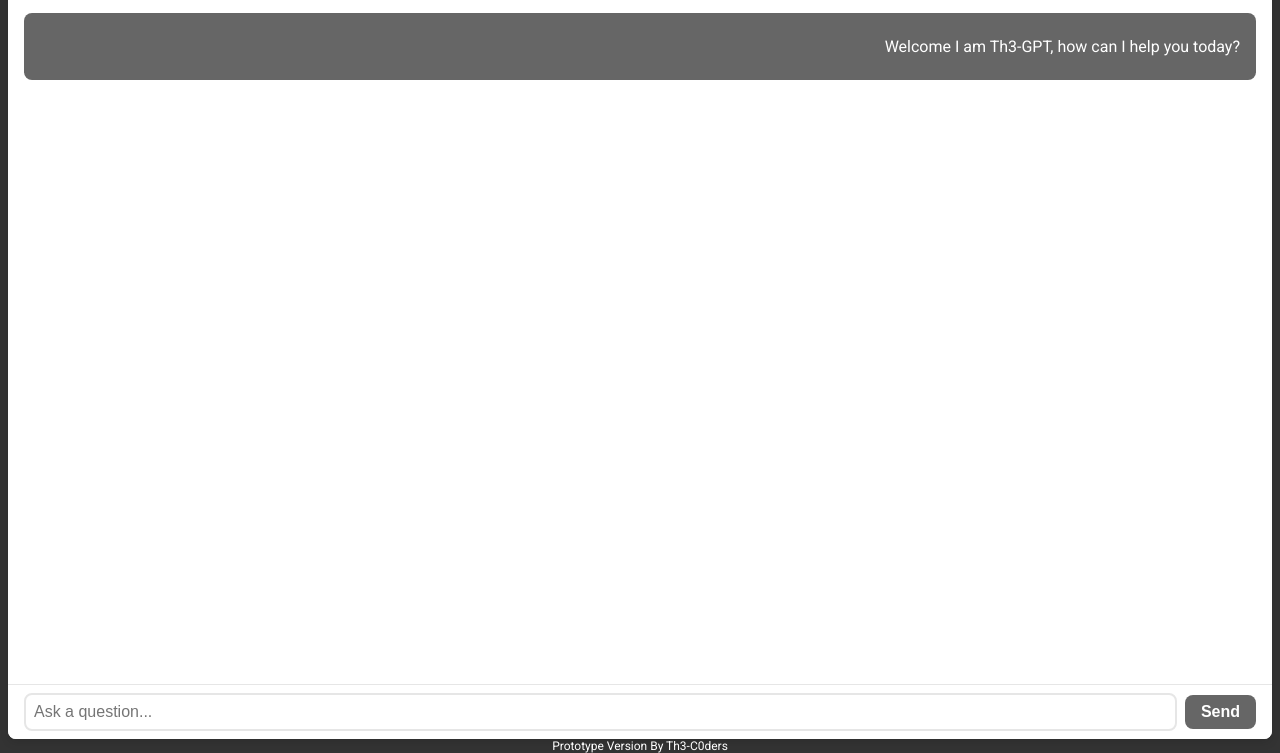
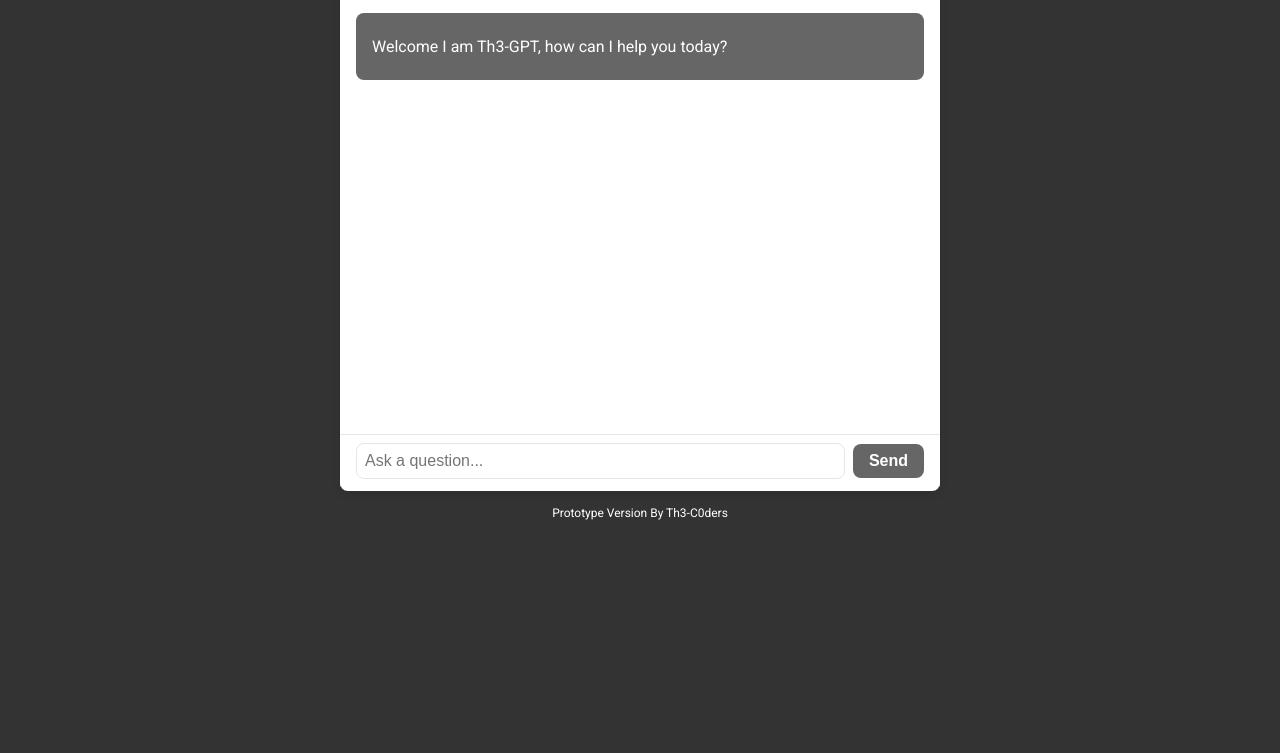
Before and after one commit to Th3-C0ders/Th3-GPT, a plain HTML site: page index.html in a window 1280 px wide. Shown: the part 182-935 px from the top of the page. After the commit the page ends 800 px from the top, so only its background shows below. Drawn offline with Linux system fonts and the light colour scheme; files that its build step writes are made by us from their sources.

Commit message:
Update index.html

```diff
--- a/index.html
+++ b/index.html
@@ -2,7 +2,7 @@
   <head>
     <title>Th3-GPT</title>
     <meta name="viewport" content="width=device-width, initial-scale=1.0" />
-    <link rel="stylesheet" href="./app/styles.css?v=8" />
+    <link rel="stylesheet" href="./app/style.css?v=8" />
     <link rel="icon" type="image/png" href="./app/logo.png" />
   </head>
   <body>
```
